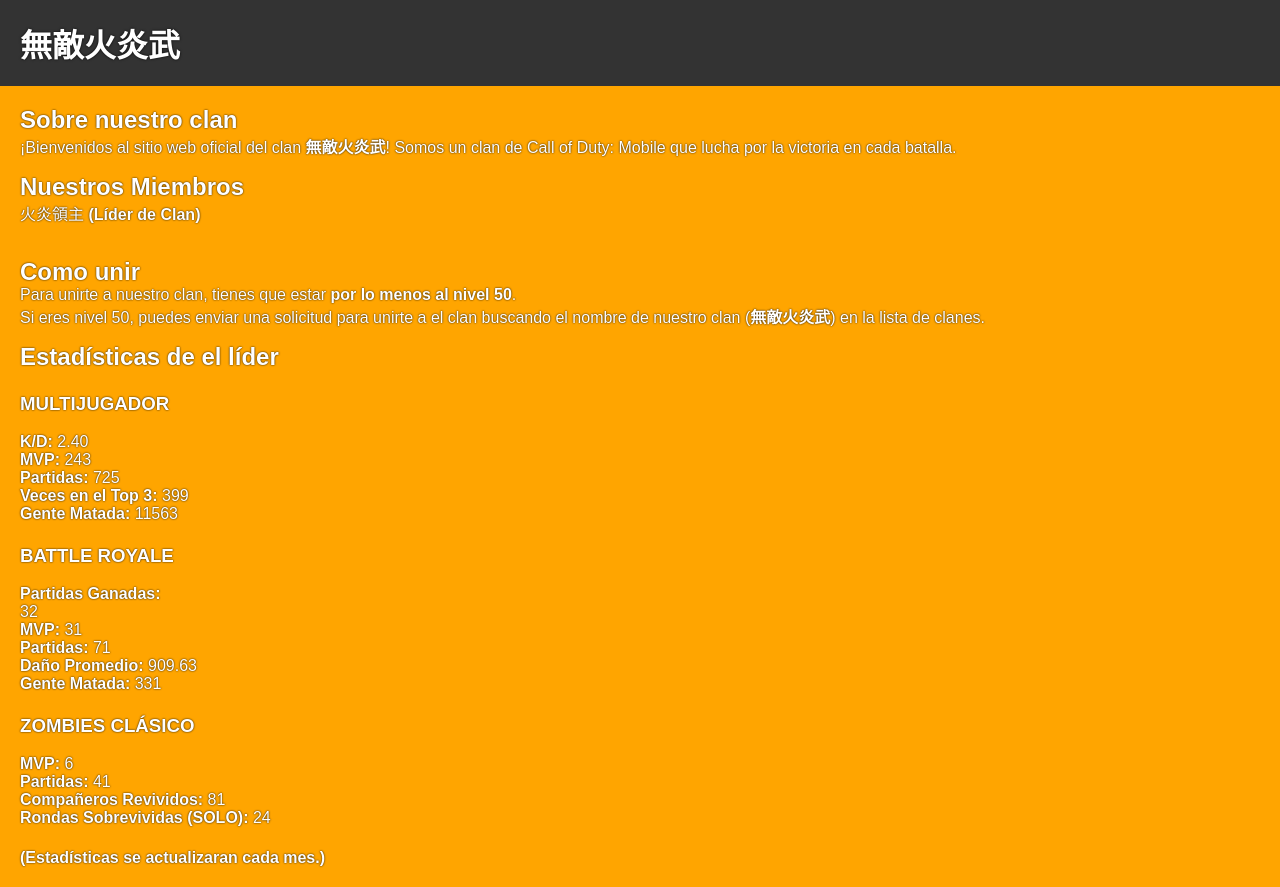
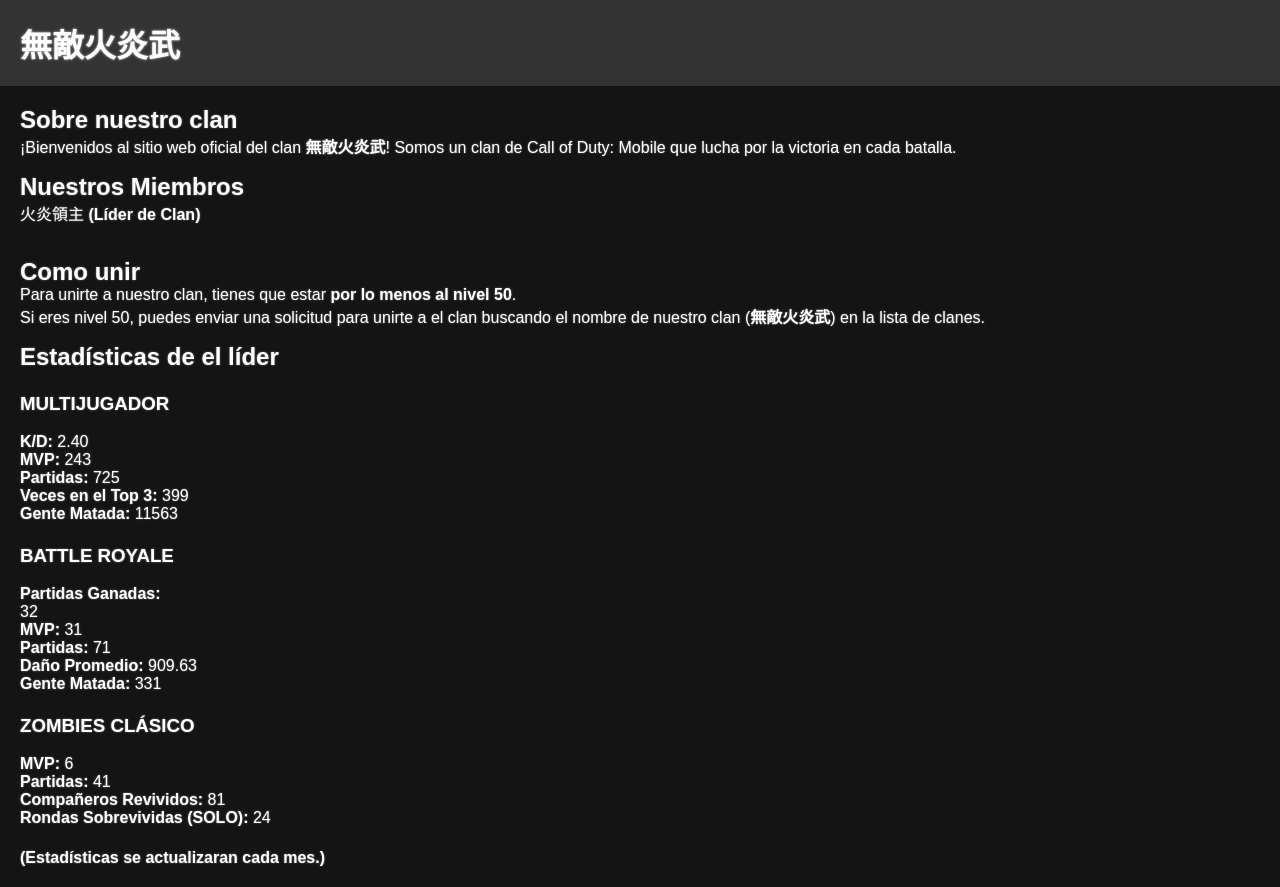
Before and after one commit to GDLLI/CoDM-Clan, a plain HTML site: page index.html in a window 1280 px wide. Drawn offline with Linux system fonts and the light colour scheme.

Commit message:
Update styles.css

```diff
--- a/styles.css
+++ b/styles.css
@@ -8,9 +8,9 @@
 
 body {
     font-family: Arial, sans-serif; /* Fallback fonts for the body */
-    background-color: #FFA500;
+    background-color: #141414;
     color: #FFFFFF;
-    text-shadow: 0px 0px 2px #000;
+    text-shadow: 0px 0px 2px #808080;
 }
 
 span {
@@ -31,7 +31,7 @@ header {
 .clan-name {
     font-family: 'Noto Serif JP', serif; /* Use Noto Serif JP for clan name */
     font-weight: 600; /* Semibold (600) weight */
-    text-shadow: 0px 0px 2.5px #000;
+    text-shadow: 0px 0px 2.5px #d3d3d3;
 }
 
 nav ul {
```
